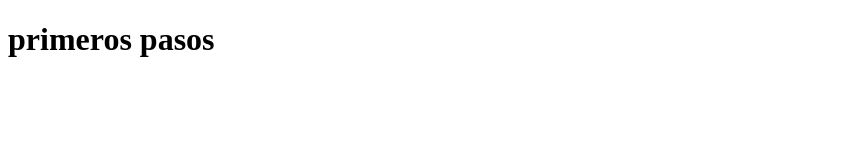
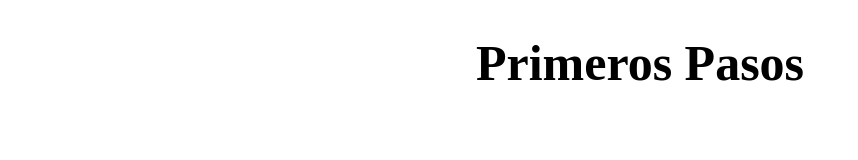
Before and after one commit to Duvingrand/CSS, a plain HTML site: page index.html in a window 1280 px wide. Shown: the whole page, without its empty margins (0-858 px from the left). Drawn offline with Linux system fonts and the light colour scheme.

Commit message:
Se incorporan los primeros estilos y la conexion

```diff
--- a/index.html
+++ b/index.html
@@ -5,6 +5,7 @@
     <meta charset="UTF-8">
     <meta name="viewport" content="width=device-width, initial-scale=1.0">
     <title>Primeros pasos</title>
+    <link rel="stylesheet" href="./src/css/styles.css">
 </head>
 
 <body>
--- a/src/css/styles.css
+++ b/src/css/styles.css
@@ -1,3 +1,5 @@
 h1{
     text-align: center;
+    text-transform: capitalize;
+    font-size:50px;
 }
```
